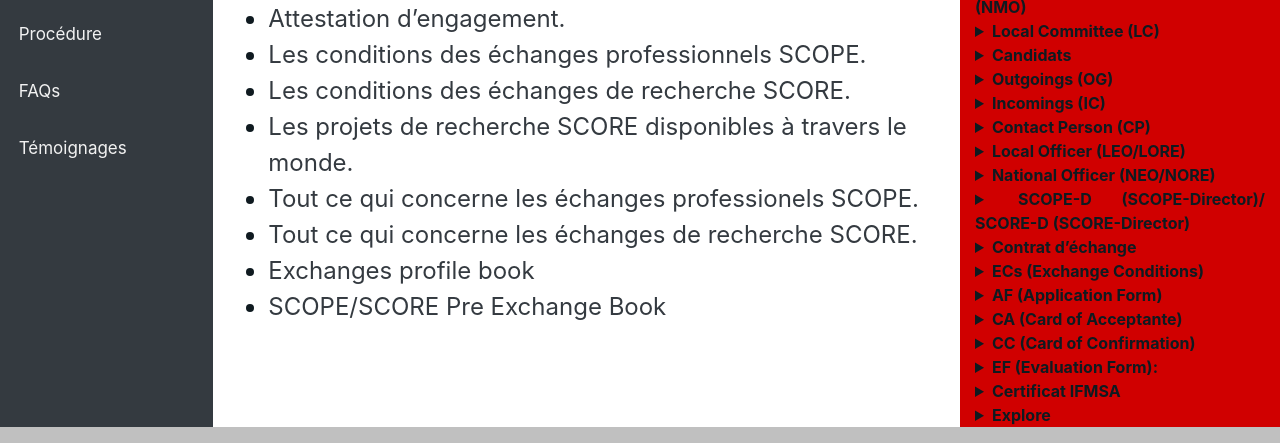
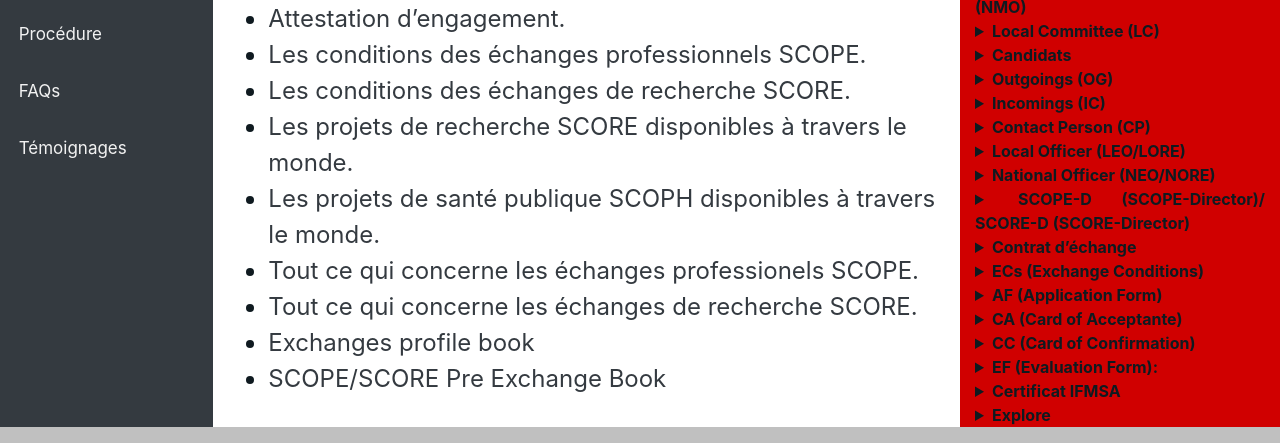
Before and after one commit to Sanae-the-developer/Aller-en-echange, a plain HTML site: page Liens utiles.html in a window 1280 px wide. Shown: the part 350-793 px from the top of the page. Drawn offline with nearby package versions, Linux system fonts and the light colour scheme.

Commit message:
Update Liens utiles.html

```diff
--- a/Liens utiles.html
+++ b/Liens utiles.html
@@ -151,6 +151,7 @@ details a {
 	<li><a href="https://exchange.ifmsa.org/exchange/participating-countries-and-exchanges-conditions-scope/" target="_blank">Les conditions des échanges professionnels SCOPE.</a></li>
 	<li><a href="https://exchange.ifmsa.org/exchange/participating-countries-and-exchanges-conditions-score/" target="_blank">Les conditions des échanges de recherche SCORE.</a></li>
 	<li><a href="https://exchange.ifmsa.org/exchange/score/explore/projects" target="_blank">Les projets de recherche SCORE disponibles à travers le monde.</a></li>
+	<li><a href="https://docs.google.com/spreadsheets/d/1BJUgMx-qvTctLVuAtqY55KUWp2hxLy0xoeMJNn8awO4/edit#gid=0" target="_blank">Les projets de santé publique SCOPH disponibles à travers le monde.</a></li>
 	<li><a href="https://ifmsa.org/professional-exchanges/" target="_blank">Tout ce qui concerne les échanges professionels SCOPE.</a></li>
 	<li><a href="https://ifmsa.org/research-exchanges/" target="_blank">Tout ce qui concerne les échanges de recherche SCORE.</a></li>
 	<li><a href="https://drive.google.com/file/d/0Bx1H9-8bIbC6Y1BYOFI5cWRodTQ/view" target="_blank">Exchanges profile book</a></li>
```
